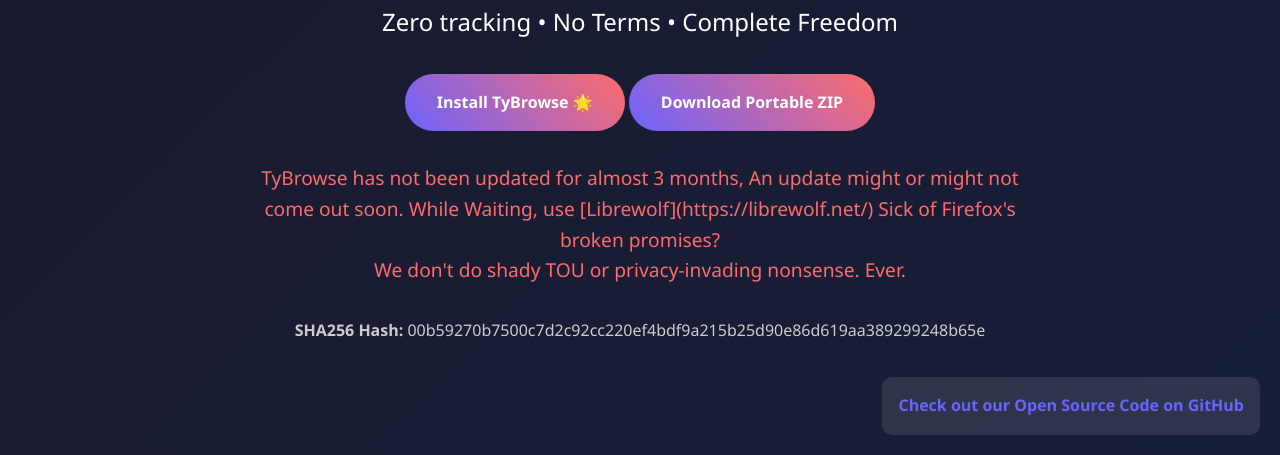
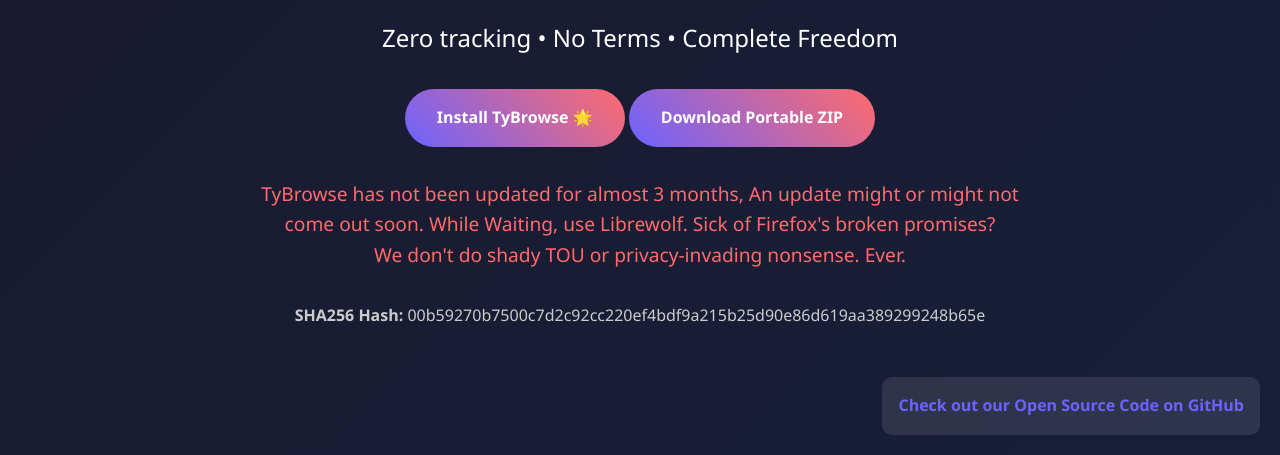
Before and after one commit to cfm-miku-en/TyBrowse, a plain HTML site: page index.html in a window 1280 px wide. Shown: the part 345-800 px from the top of the page. Drawn offline with Linux system fonts and the light colour scheme.

Commit message:
Update index.html

```diff
--- a/index.html
+++ b/index.html
@@ -224,7 +224,7 @@
                 </a>
 
                 <p class="firefox-diss">
-                    TyBrowse has not been updated for almost 3 months, An update might or might not come out soon. While Waiting, use [Librewolf](https://librewolf.net/)
+                    TyBrowse has not been updated for almost 3 months, An update might or might not come out soon. While Waiting, use Librewolf.
                     Sick of Firefox's broken promises? <br>
                     We don't do shady TOU or privacy-invading nonsense. Ever.
                 </p>
```
